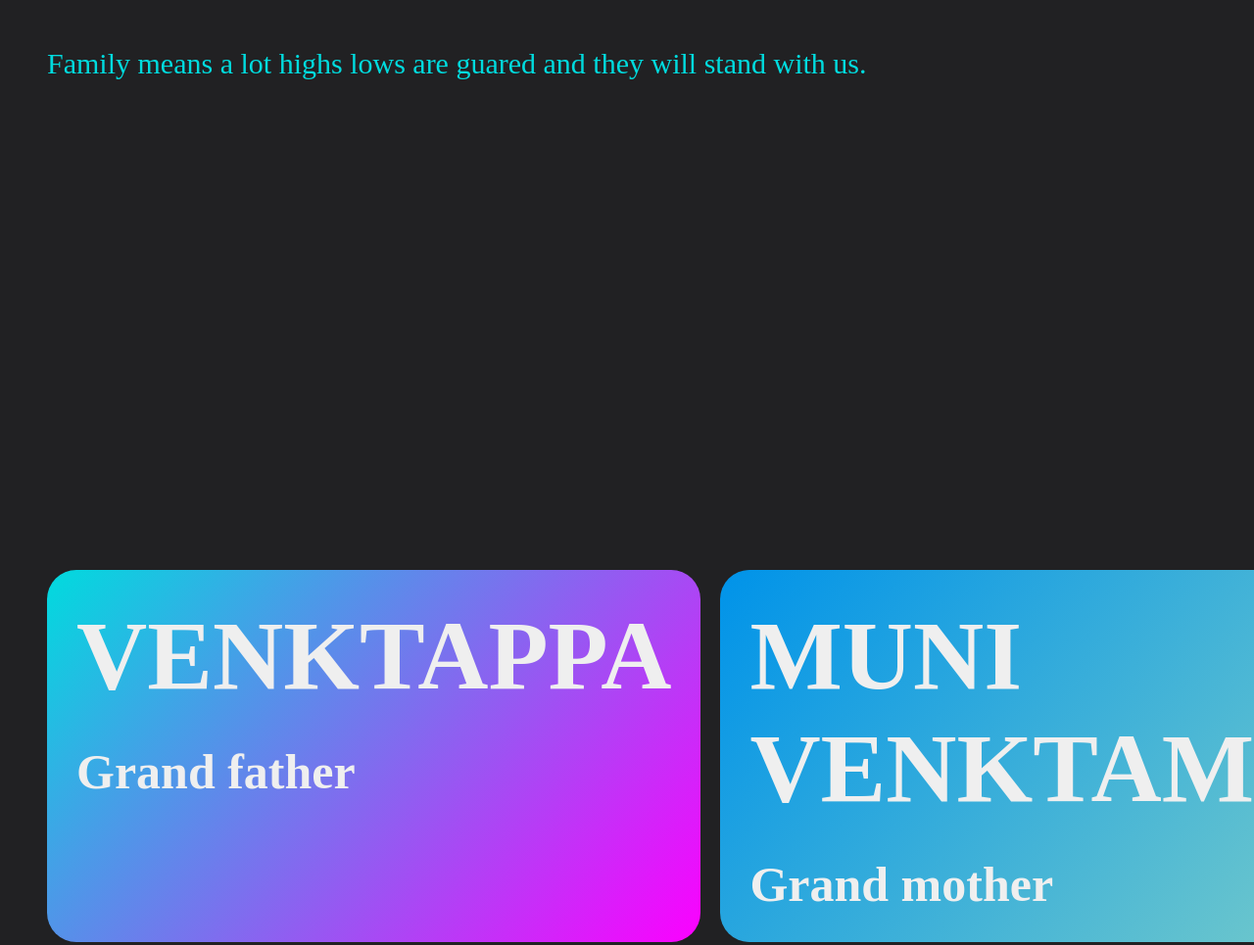
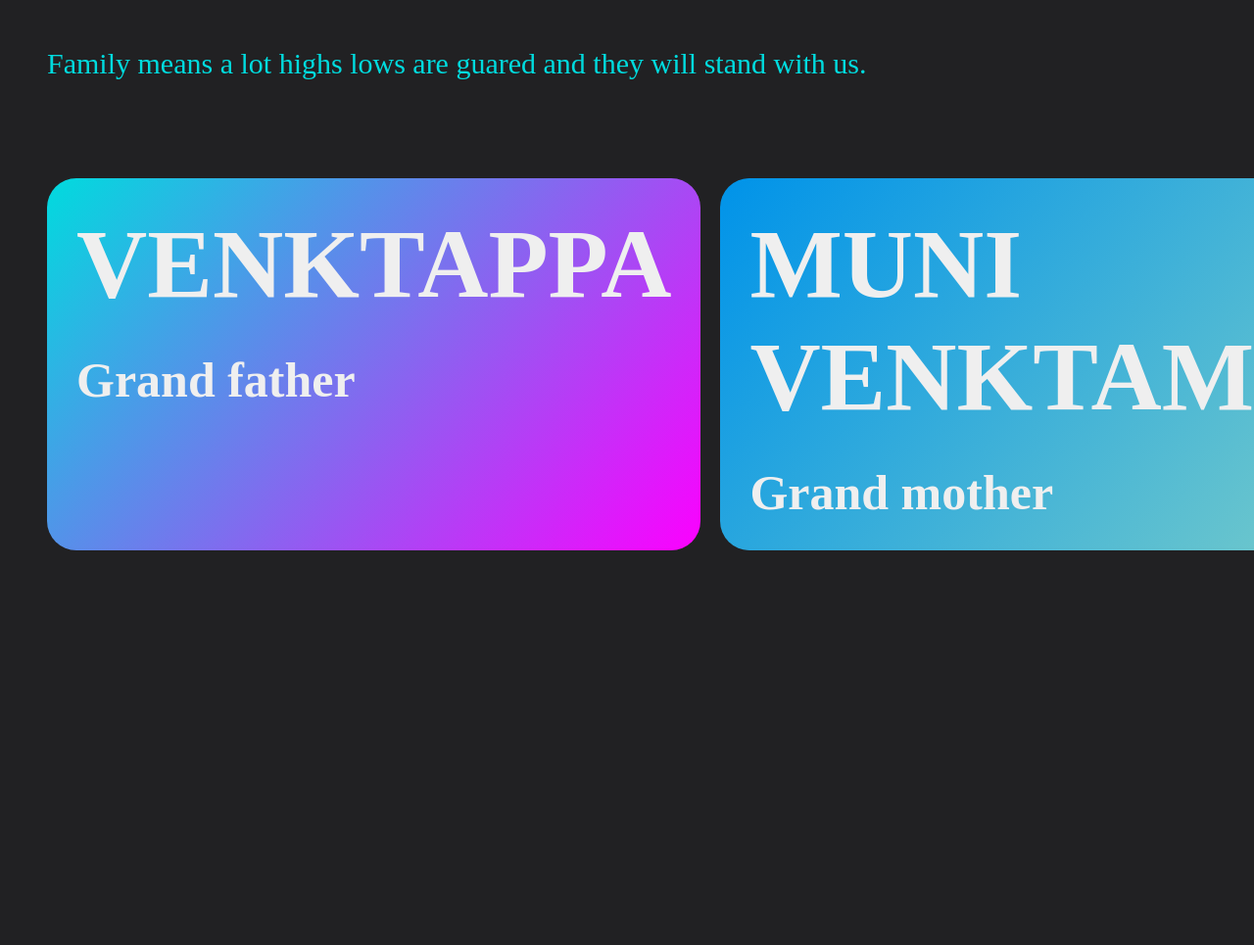
Before and after one commit to Chandan767/family, a plain HTML site: page index.html in a window 1280 px wide. Shown: the top 965 px of the page at 98% size. After the commit the page ends 800 px from the top, so only its background shows below. Drawn offline with Linux system fonts and the light colour scheme.

Commit message:
Update index.html

```diff
--- a/index.html
+++ b/index.html
@@ -36,7 +36,7 @@
         }
 
         .card {
-            margin-top: 500px;
+            margin-top: 100px;
             flex: 0 0 100%;
             padding: 30px;
             scroll-snap-align: start;
```
